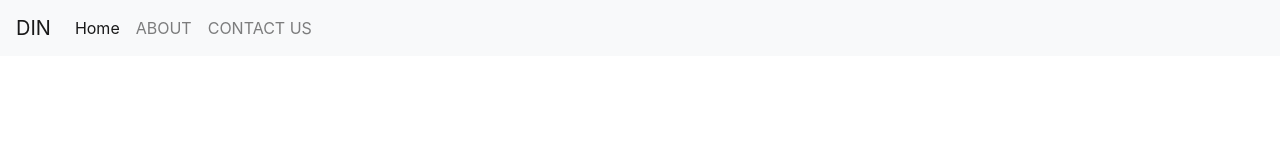
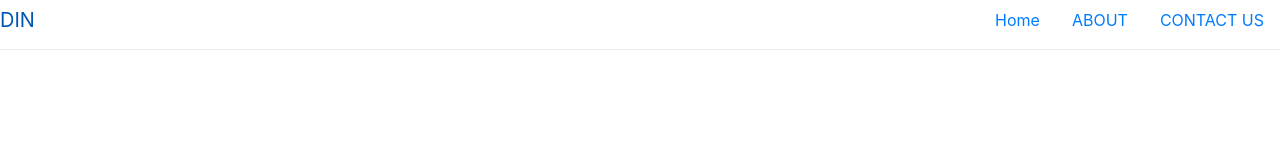
Before and after one commit to chidiogo-akunne/Din-s-blog, a website: page login.html in a window 1280 px wide. Drawn offline with Linux system fonts and the light colour scheme.

Commit message:
login style

```diff
--- /dev/null
+++ b/assets/css/style.css
@@ -0,0 +1,11 @@
+
+ .menu{
+    float: right;
+    margin: 0;
+}
+.nav-style {
+    background-color: transparent;
+    border-bottom: 1px solid #ececec;
+    min-height: 50px;
+    height: auto;
+  }
--- a/login.html
+++ b/login.html
@@ -11,16 +11,17 @@
         <link rel="stylesheet" href="assets/css/bootstrap.min.css">
         <link rel="stylesheet" href="assets/css/bootstrap-grid.css">
         <link rel="stylesheet" href="assets/css/all.css">
+        <link rel="stylesheet" href="assets/css/style.css">
         <link rel="stylesheet" href="https://use.fontawesome.com/releases/v5.8.2/css/all.css" integrity="sha384-oS3vJWv+0UjzBfQzYUhtDYW+Pj2yciDJxpsK1OYPAYjqT085Qq/1cq5FLXAZQ7Ay" crossorigin="anonymous">
     </head>
     <body>
-            <nav class="navbar navbar-expand-lg navbar-light bg-light">
-                    <a class="navbar-brand" href="#">DIN</a>
+            <nav class="navbar-expand-lg nav-style">
+                    <a class="navbar-brand" href="home.html">DIN</a>
                     <button class="navbar-toggler" type="button" data-toggle="collapse" data-target="#navbarNav" aria-controls="navbarNav" aria-expanded="false" aria-label="Toggle navigation">
                       <span class="navbar-toggler-icon"></span>
                     </button>
-                    <div class="collapse navbar-collapse" id="navbarNav">
-                      <ul class="navbar-nav">
+                    <div class="collapse navbar-collapse menu">
+                      <ul class="nav justify-content-end">
                         <li class="nav-item active">
                           <a class="nav-link" href="#">Home <span class="sr-only">(current)</span></a>
                         </li>
```
